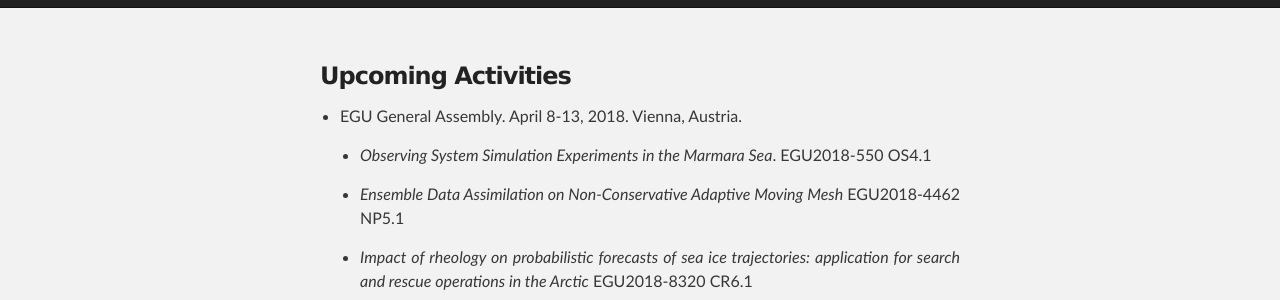
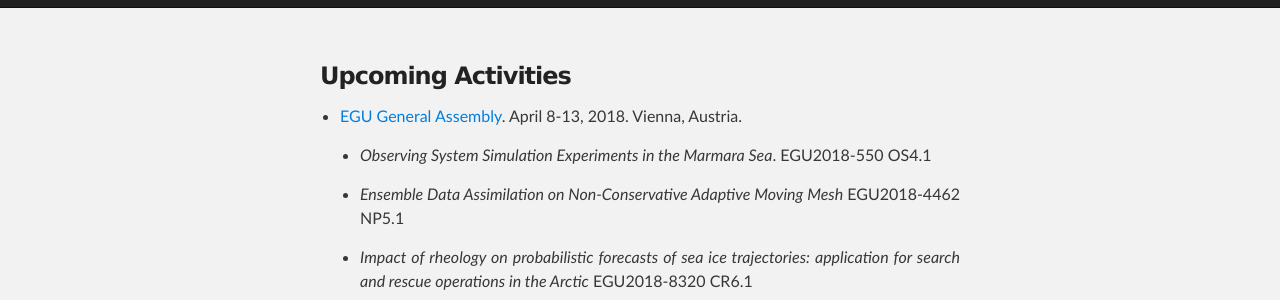
Before and after one commit to aydogduali/aydogduali.github.io, a Jekyll site: the page built from calendar/index.md, in a window 1280 px wide. Shown: the part 448-748 px from the top of the page. Built offline with Jekyll 4.4.1, drawn with Linux system fonts in a browser that asks for light colours; the repository's description, which GitHub fills in, is left out; our own code applies the rules of GitHub Pages for plain Markdown files; some of the changed lines change nothing that is shown.

Commit message:
EGU 2018 presentations

```diff
--- a/calendar/index.md
+++ b/calendar/index.md
@@ -4,7 +4,7 @@ layout: default
 
 ###  Upcoming Activities
 
-- EGU General Assembly. April 8-13, 2018. Vienna, Austria.
+- [EGU General Assembly](https://egu2018.eu). April 8-13, 2018. Vienna, Austria.
 
     - *Observing System Simulation Experiments in the Marmara Sea*. EGU2018-550 OS4.1
 
```
